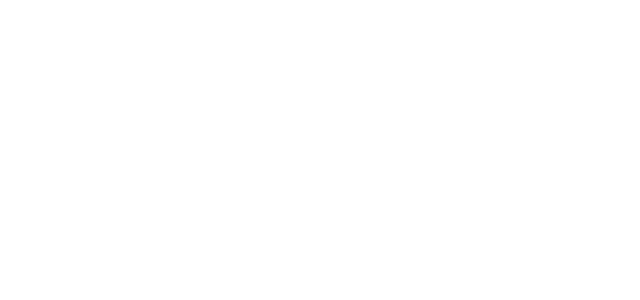
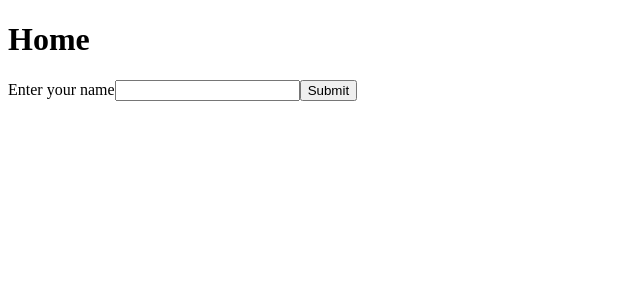
Before and after one commit to darya-startsava/todo-list, a React (Create React App) app: page / in a window 1280 px wide. Shown: the top 300 px of the page, without its empty margins (0-640 px from the left). Built offline with nearby package versions, Linux system fonts and the light colour scheme.

Commit message:
feat: add redux and router

```diff
--- a/src/App.js
+++ b/src/App.js
@@ -1,8 +1,9 @@
-import React from 'react';
+import Router from './router';
 
 function App() {
   return (
     <div className="app">
+      <Router />
     </div>
   );
 }
--- /dev/null
+++ b/src/components/button/button.jsx
@@ -0,0 +1,4 @@
+export default function Button(props) {
+  const { type, children } = props;
+  return <button type={type}>{children}</button>;
+}
--- /dev/null
+++ b/src/components/form/form.jsx
@@ -0,0 +1,27 @@
+import { useState } from 'react';
+import Input from '../input/input';
+import store from '../../store';
+import Button from '../button/button';
+import { useNavigate } from 'react-router-dom';
+
+export default function Form(props) {
+  const [inputValue, setInputValue] = useState('');
+  const navigate = useNavigate();
+  function handleChange(event) {
+    setInputValue(event.target.value);
+  }
+
+  function handleSubmit(event) {
+    event.preventDefault();
+    store.dispatch({ type: 'ENTER_NAME', text: inputValue });
+    console.log(store.getState());
+    navigate('/todo-list');
+  }
+
+  return (
+    <form onSubmit={handleSubmit}>
+      <Input handleChange={handleChange} />
+      <Button type="submit">Submit</Button>
+    </form>
+  );
+}
--- /dev/null
+++ b/src/components/home/home.jsx
@@ -0,0 +1,11 @@
+
+import Form from '../form/form';
+
+export default function Home() {
+  return (
+    <>
+      <h1>Home</h1>
+      <Form/>
+    </>
+  );
+}
--- /dev/null
+++ b/src/components/home/reducer.js
@@ -0,0 +1,5 @@
+export default function reducer(state="name", action) {
+  if (action.type === "ENTER_NAME")
+    return action.text;
+  return state;
+}
--- /dev/null
+++ b/src/components/input/input.jsx
@@ -0,0 +1,9 @@
+export default function Input(props) {
+  const { handleChange } = props;
+  return (
+    <label>
+      Enter your name
+      <input type="text" onChange={handleChange} />
+    </label>
+  );
+}
--- /dev/null
+++ b/src/components/todoList/todoList.jsx
@@ -0,0 +1,6 @@
+import store from '../../store';
+
+export default function TodoList() {
+  const { name } = store.getState();
+  return <header>Hi, {name} it&apos;s your TODO list</header>;
+}
--- a/src/index.js
+++ b/src/index.js
@@ -1,10 +1,17 @@
 import React from 'react';
 import ReactDOM from 'react-dom/client';
+import { Provider } from 'react-redux';
+import { BrowserRouter } from 'react-router-dom';
 import App from './App';
+import store from './store';
 
 const root = ReactDOM.createRoot(document.getElementById('root'));
 root.render(
   <React.StrictMode>
-    <App />
+    <Provider store={store}>
+    <BrowserRouter>
+      <App />
+      </BrowserRouter>
+    </Provider>
   </React.StrictMode>
 );
--- /dev/null
+++ b/src/router.jsx
@@ -0,0 +1,12 @@
+import { Routes, Route } from 'react-router-dom';
+import TodoList from './components/todoList/todoList';
+import Home from './components/home/home';
+
+export default function Router() {
+  return (
+    <Routes>
+      <Route path="/" element={<Home />} />
+      <Route path="todo-list" element={<TodoList />} />
+    </Routes>
+  );
+}
--- /dev/null
+++ b/src/store.js
@@ -0,0 +1,6 @@
+import { combineReducers, createStore } from "redux";
+import enterNameReducer from './components/home/reducer';
+
+const store = createStore(combineReducers({ name: enterNameReducer }));
+
+export default store;
```
Also changed, not shown: package.json (+4 -12 lines), .eslintrc.js, 1 other file (tests, documents, lock files or other folders).
